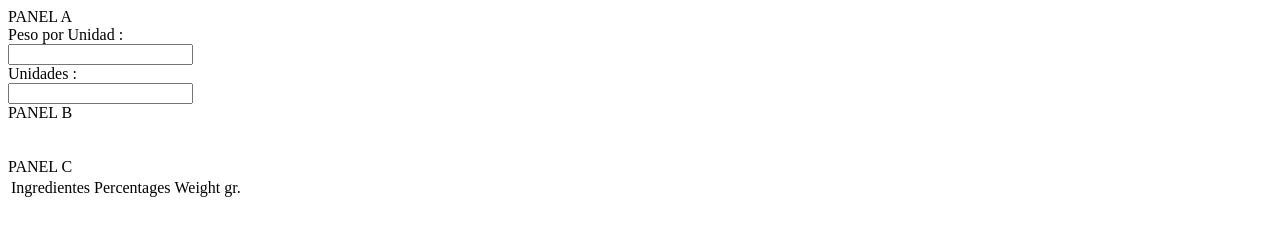
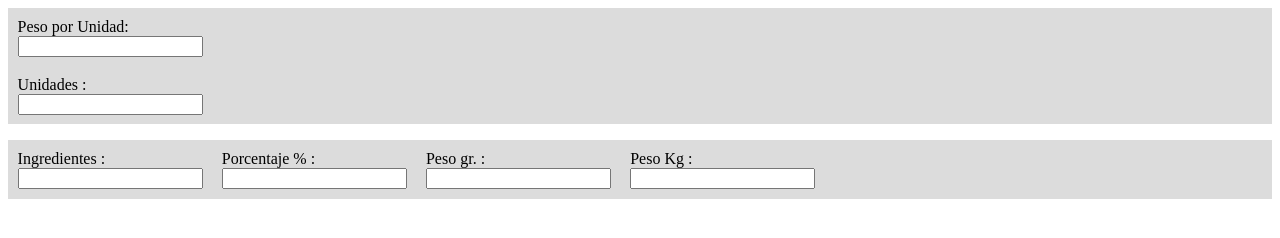
Before and after one commit to jcds1982/juliusbakery-2, a plain HTML site: page index.html in a window 1280 px wide. Drawn offline with Linux system fonts and the light colour scheme.

Commit message:
Updating Css style and updating index html

```diff
--- a/index.html
+++ b/index.html
@@ -2,35 +2,59 @@
 <html lang="en">
 <head>
     <meta charset="UTF-8">
+    <meta
+      name="viewport"
+      content="width=device-width, user-scalable=no, initial-scale=1.0, maximum-scale=1.0, minimum-scale=1.0"
+    />
 <!--    TODO: I need to setup labels that be translatable -->
     <title>Formula Panadera</title>
-
+    <link rel="stylesheet" href="style/style.css">
 </head>
 <body>
-<link rel="stylesheet" href="style/style.css">
+
 
 
 <!-- PANEL A - Weight per Units, and requested Units -->
-<div>
-    PANEL A
+<div class="container container-column">
+    <div class="container-content ">
+        <label for="WeightPerUnit">Peso por Unidad:</label>
+        <input type="text" id="WeightPerUnit" >
+    </div>
 
-    <label for="WeightPerUnit">Peso por Unidad :</label>
-    <input type="text" id="WeightPerUnit" >
 
-    <label for="Units">Unidades :</label>
-    <input type="text" id="Units" >
+    <div class="container-content">
+        <label for="Units">Unidades :</label>
+        <input type="text" id="Units" >
+    </div>
 </div>
 
 
 <!--<br/><br/><br/>-->
 <!-- PANEL B - Ingredients, Percentages and Weight -->
-<div>
-    PANEL B
+<div class="container">
 
+    <div class="container-content">
+        <label for="Units">Ingredientes :</label>
+        <input type="text" id="Units" >
+    </div>
 
-<br/><br/><br/>
+    <div class="container-content">
+        <label for="Units">Porcentaje % :</label>
+        <input type="text" id="Units" >
+    </div>
+
+    <div class="container-content">
+        <label for="Units">Peso gr. :</label>
+        <input type="text" id="Units" >
+    </div>
+
+    <div class="container-content">
+        <label for="Units">Peso Kg :</label>
+        <input type="text" id="Units" >
+    </div>
+
 <!-- Panel C - Ingredients table -->
-<div>
+<!-- <div>
     PANEL C
     <table>
         <thead>
@@ -47,7 +71,7 @@
         </tr>
         </thead>
     </table>
-</div>
+</div> -->
 
 </body>
 </html>
--- a/style/style.css
+++ b/style/style.css
@@ -1,9 +1,37 @@
 /* Bakery Formula Style */
 
-div{
-    padding: 0;
+
+label, input {
+    display: block;
 }
 
-label, input{
-    display: block;
+.container{
+    display: flex;
+    align-items: flex-start;
+    align-content: center;
+    background-color: gainsboro;
+    margin-bottom: 1em;
+    width: 100%;
+
 }
+
+@media (max-width: 768px){
+    .container{
+        flex-direction: column;
+        width: 50%;
+    }
+}
+
+@media (max-width: 400px){
+    .container{
+        width: 200px;
+    }
+}
+
+.container-column{
+    flex-direction: column;
+}
+
+.container-content{
+    padding: 0.6em;
+}
```
